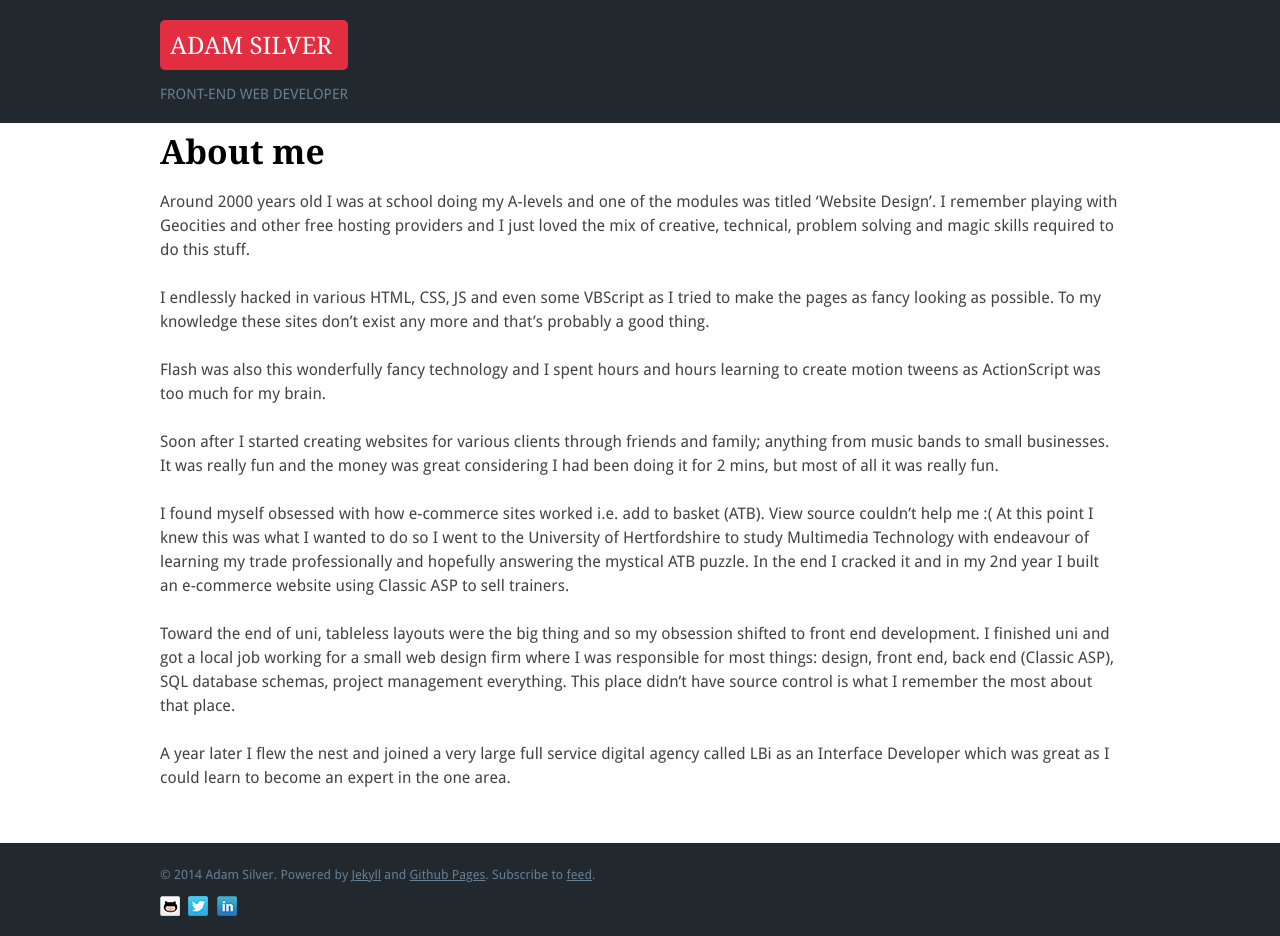
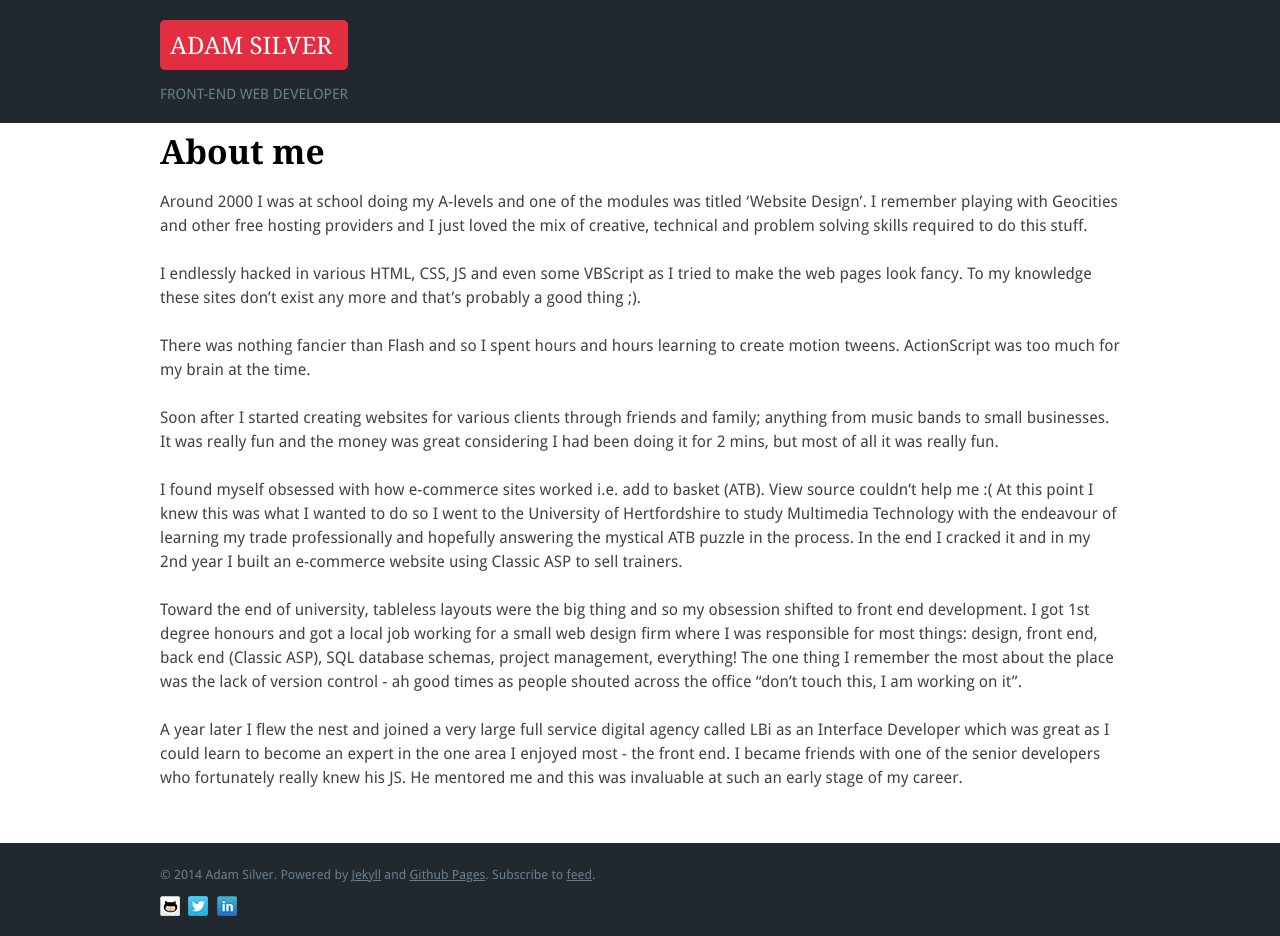
Before and after one commit to adamsilver/adamsilver.io-jekyll, a Jekyll site: the page built from about/index.md, in a window 1280 px wide. Built offline with Jekyll 4.4.1, drawn with Linux system fonts in a browser that asks for light colours; Markdown is read by kramdown in place of the engine named in the settings.

Commit message:
updated about

```diff
--- a/about/index.md
+++ b/about/index.md
@@ -6,19 +6,19 @@ id: about
 
 # About me
 
-Around 2000 years old I was at school doing my A-levels and one of the modules was titled 'Website Design'. I remember playing with Geocities and other free hosting providers and I just loved the mix of creative, technical, problem solving and magic skills required to do this stuff.
+Around 2000 I was at school doing my A-levels and one of the modules was titled 'Website Design'. I remember playing with Geocities and other free hosting providers and I just loved the mix of creative, technical and problem solving skills required to do this stuff.
 
-I endlessly hacked in various HTML, CSS, JS and even some VBScript as I tried to make the pages as fancy looking as possible. To my knowledge these sites don't exist any more and that's probably a good thing.
+I endlessly hacked in various HTML, CSS, JS and even some VBScript as I tried to make the web pages look fancy. To my knowledge these sites don't exist any more and that's probably a good thing ;).
 
-Flash was also this wonderfully fancy technology and I spent hours and hours learning to create motion tweens as ActionScript was too much for my brain.
+There was nothing fancier than Flash and so I spent hours and hours learning to create motion tweens. ActionScript was too much for my brain at the time.
 
 Soon after I started creating websites for various clients through friends and family; anything from music bands to small businesses. It was really fun and the money was great considering I had been doing it for 2 mins, but most of all it was really fun.
 
-I found myself obsessed with how e-commerce sites worked i.e. add to basket (ATB). View source couldn't help me :( At this point I knew this was what I wanted to do so I went to the University of Hertfordshire to study Multimedia Technology with endeavour of learning my trade professionally and hopefully answering the mystical ATB puzzle. In the end I cracked it and in my 2nd year I built an e-commerce website using Classic ASP to sell trainers.
+I found myself obsessed with how e-commerce sites worked i.e. add to basket (ATB). View source couldn't help me :( At this point I knew this was what I wanted to do so I went to the University of Hertfordshire to study Multimedia Technology with the endeavour of learning my trade professionally and hopefully answering the mystical ATB puzzle in the process. In the end I cracked it and in my 2nd year I built an e-commerce website using Classic ASP to sell trainers.
 
-Toward the end of uni, tableless layouts were the big thing and so my obsession shifted to front end development. I finished uni and got a local job working for a small web design firm where I was responsible for most things: design, front end, back end (Classic ASP), SQL database schemas, project management everything. This place didn't have source control is what I remember the most about that place.
+Toward the end of university, tableless layouts were the big thing and so my obsession shifted to front end development. I got 1st degree honours and got a local job working for a small web design firm where I was responsible for most things: design, front end, back end (Classic ASP), SQL database schemas, project management, everything! The one thing I remember the most about the place was the lack of version control - ah good times as people shouted across the office "don't touch this, I am working on it".
 
-A year later I flew the nest and joined a very large full service digital agency called LBi as an Interface Developer which was great as I could learn to become an expert in the one area.
+A year later I flew the nest and joined a very large full service digital agency called LBi as an Interface Developer which was great as I could learn to become an expert in the one area I enjoyed most - the front end. I became friends with one of the senior developers who fortunately really knew his JS. He mentored me and this was invaluable at such an early stage of my career.
 
 <!-- a b c
 I am highly experienced in HTML, CSS and various ECMAScript implementations found in the browser and I will be sharing my experience and knowledge through various [articles](/articles/).
```
